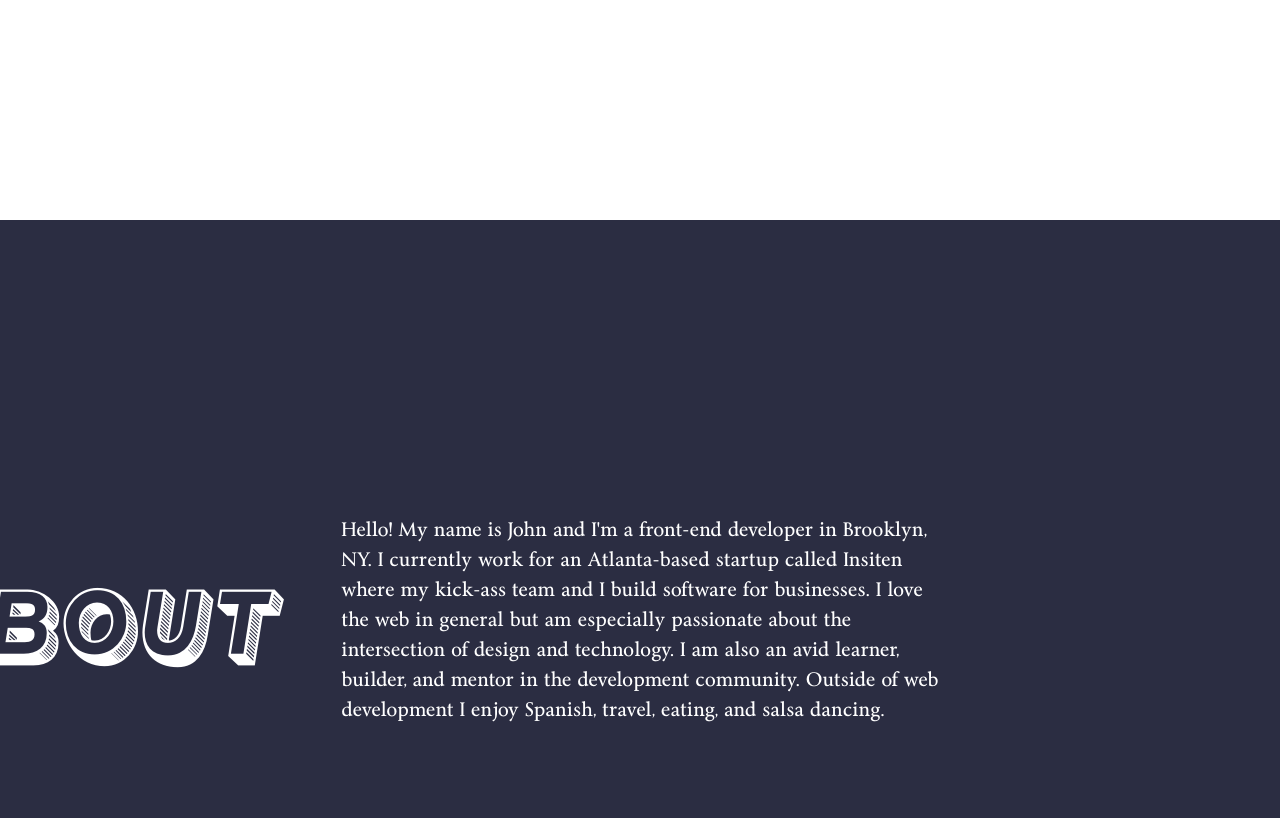
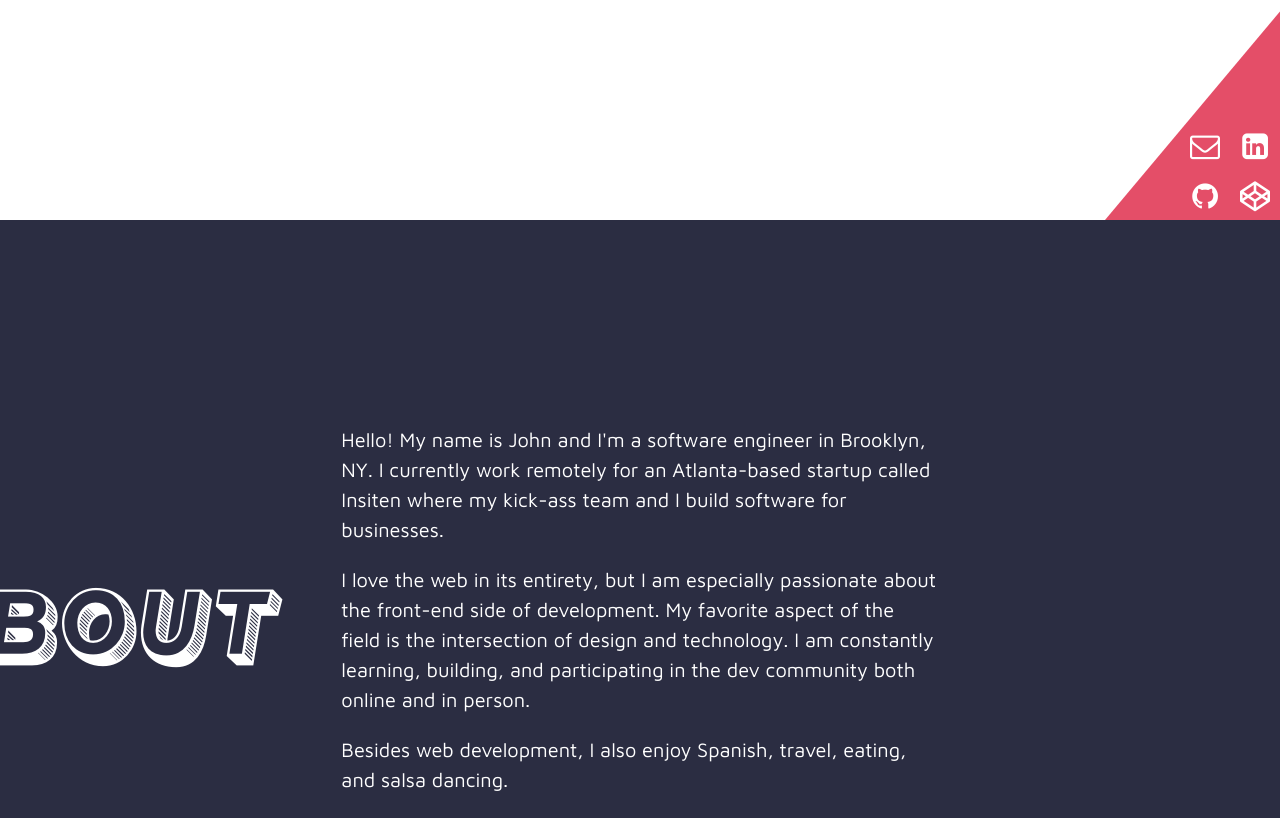
Before and after one commit to johnnycopes/personal-site, a website: page index.html in a window 1280 px wide. Shown: the part 580-1398 px from the top of the page. Drawn offline with Linux system fonts and the light colour scheme.

Commit message:
footer in place

```diff
--- a/index.html
+++ b/index.html
@@ -4,28 +4,69 @@
 	<meta charset="UTF-8">
 	<meta name="viewport" content="width=device-width, initial-scale=1.0">
 	<meta http-equiv="X-UA-Compatible" content="ie=edge">
+	<link rel="stylesheet" href="https://maxcdn.bootstrapcdn.com/font-awesome/4.7.0/css/font-awesome.min.css">
 	<link rel="stylesheet" href="css/styles.css">
 	<title>John Coppola</title>
 </head>
 <body>
-	<h1 class="name">JOHN COPPOLA</h1>
+	<h1 class="name">john coppola</h1>
 
-	<h2 class="header about-header">ABOUT</h2>
+	<h2 class="header about-header">about</h2>
 	<div class="section about">
-		<p>Hello! My name is John and I'm a front-end developer in Brooklyn, NY. I currently work for an Atlanta-based startup called Insiten where my kick-ass team and I build software for businesses. I love the web in general but am especially passionate about the intersection of design and technology. I am also an avid learner, builder, and mentor in the development community. Outside of web development I enjoy Spanish, travel, eating, and salsa dancing.</p>
+		<p>Hello! My name is John and I'm a software engineer in Brooklyn, NY. I currently work remotely for an Atlanta-based startup called Insiten where my kick-ass team and I build software for businesses.</p>
+
+		<p>I love the web in its entirety, but I am especially passionate about the front-end side of development. My favorite aspect of the field is the intersection of design and technology. I am constantly learning, building, and participating in the dev community both online and in person.</p>
+
+		<p>Besides web development, I also enjoy Spanish, travel, eating, and salsa dancing.</p>
 	</div>
 	<div class="bg about-bg"></div>
 
-	<h2 class="header experience-header">EXPERIENCE</h2>
+	<h2 class="header experience-header">experience</h2>
 	<div class="section experience">
-		<p>Text goes here</p>
+		<p>Lorem ipsum dolor sit amet, consectetur adipiscing elit. Mauris eu ante sed enim sollicitudin auctor sit amet ac dui. Vivamus eu tincidunt erat. Proin et scelerisque ipsum. Donec dolor turpis, interdum a scelerisque non, lobortis in eros. Etiam vitae metus iaculis, feugiat lectus congue, mattis purus. Donec non sem et arcu ullamcorper gravida a ut turpis. Morbi congue felis at risus vehicula interdum. Phasellus eu ipsum sed tellus pretium consequat. Fusce pharetra lacus at sem vulputate dignissim. Duis tincidunt, est et tincidunt tempor, enim eros consequat elit, vitae dignissim nisl est nec mi. Ut eleifend elementum metus vel mattis. Etiam eu efficitur lectus. Sed bibendum mattis ex sit amet molestie. Integer dapibus lobortis turpis, nec fringilla tortor rhoncus id.</p>
+
+		<p>Ut ligula massa, molestie vel convallis lacinia, iaculis dapibus sem. In id odio leo. Pellentesque volutpat tempus metus. Curabitur lobortis ligula augue, vel cursus est ornare vitae. Integer sit amet metus dui. Quisque eros justo, gravida eget libero eget, gravida feugiat nisi. Proin at convallis diam. Proin iaculis, lacus quis vulputate mattis, velit nunc pulvinar massa, et auctor massa ligula vel erat. Pellentesque ac risus suscipit, rhoncus quam non, pulvinar erat. In hac habitasse platea dictumst. Donec commodo nisl sit amet turpis scelerisque, in porta quam maximus.</p>
+
+		<p>Sed venenatis blandit tellus et pretium. Nulla facilisi. Nullam commodo, nulla ut malesuada egestas, arcu enim ullamcorper nisi, a ornare lectus nulla vitae sapien. In hac habitasse platea dictumst. Cras aliquet hendrerit nisi, eu lobortis velit scelerisque ut. Maecenas vitae ex purus. Aliquam molestie, turpis cursus imperdiet finibus, tellus justo luctus magna, ac euismod est ex et magna. Aenean pharetra erat nisl, vel feugiat mauris ornare ac. Donec bibendum semper nunc, eget varius ante lacinia nec. Duis a varius ex. In hac habitasse platea dictumst. Sed vel diam laoreet, gravida lacus tempor, gravida neque. Duis aliquet nibh sem, non aliquet massa luctus vel. Sed iaculis eleifend tellus ut tempor. Class aptent taciti sociosqu ad litora torquent per conubia nostra, per inceptos himenaeos.</p>
 	</div>
 
-	<h2 class="header contact-header">CONTACT</h2>
+	<div class="contact">
+		<ul class="contact-list">
+			<li class="icon-container">
+				<a href="mailto:jdcoppola@gmail.com">
+					<i class="fa fa-envelope-o" aria-hidden="true"></i>
+				</a>
+			</li>
+			<li class="icon-container">
+				<a href="https://www.linkedin.com/in/john-coppola/" target="_blank">
+					<i class="fa fa-linkedin-square" aria-hidden="true"></i>
+				</a>
+			</li>
+			<li class="icon-container">
+				<a href="https://github.com/johnnycopes" target="_blank">
+					<i class="fa fa-github" aria-hidden="true"></i>
+				</a>
+			</li>
+			<li class="icon-container">
+				<a href="https://codepen.io/johnnycopes/" target="_blank">
+					<i class="fa fa-codepen" aria-hidden="true"></i>
+				</a>
+			</li>
+		</ul>
+	</div>
+
+	<!-- <h2 class="header contact-header">contact</h2>
 	<div class="section contact">
 		<h4>Get in touch / learn more:</h4>
+		<ul>
+			<li>
+				<i class="fa fa-envelope-o" aria-hidden="true"></i>
+				<i class="fa fa-linkedin-square" aria-hidden="true"></i>
+				<i class="fa fa-codepen" aria-hidden="true"></i>
+			</li>
+		</ul>
 	</div>
-	<div class="bg contact-bg"></div>
+	<div class="bg contact-bg"></div> -->
 
 	<script src="js/app.js"></script>
 </body>
--- a/package.json
+++ b/package.json
@@ -1,7 +1,7 @@
 {
   "name": "johnnycopes-portfolio",
   "version": "1.0.0",
-  "description": "A new version of my personal portfolio",
+  "description": "A new version of my personal portfolio built from scratch",
   "main": "js/app.js",
   "scripts": {
     "test": "echo \"Error: no test specified\" && exit 1",
--- a/scss/_variables.scss
+++ b/scss/_variables.scss
@@ -1,7 +1,11 @@
 $blue: #2b2d42;
 $red: #ef233c;
+$dark-red: #d90429;
+$dark-gray: #8d99ae;
 $light-gray: #edf2f4;
 $white: #fff;
+
+@import url('https://fonts.googleapis.com/css?family=Maven+Pro');
 
 @font-face {
   font-family: 'Fenwick Olden';
@@ -13,5 +17,7 @@ $white: #fff;
   src: url('../assets/byington_rg.otf');
 }
 
+
+
 $display-font: 'Fenwick Olden';
-$body-copy: 'Byington Regular';
+$body-copy: 'Maven Pro';
--- a/scss/main.scss
+++ b/scss/main.scss
@@ -15,41 +15,52 @@ body {
 	font-family: $body-copy;
 	color: $blue;
 	display: grid;
-	grid-template-columns: 15% repeat(6, 1fr) 15%;
+	grid-template-columns: [full-start] minmax(1em, 15%) 1fr [main-start] repeat(4, 1fr) [main-end] 1fr 15% [full-end];
 	grid-auto-rows: minmax(100vh, auto);
 	align-items: center;
 }
 
-.job-title {
-	align-self: flex-start;
+a {
+	color: $white;
+
+	&:hover .fa {
+		transform: scale(1.1);
+	}
+}
+
+.fa {
+	transition: 100ms all ease-in-out;
+}
+
+p {
+	margin-bottom: 2rem;
 }
 
 .name {
+	grid-column: 2 / 8;
+	grid-row: 1;
 	line-height: 1;
 	font-size: 15rem;
 	font-family: $display-font;
 	transform: rotate(-7deg);
 	margin-bottom: 7.5rem;
 	text-align: center;
-	grid-column: 2 / 8;
-	grid-row: 1;
 }
 
 .header {
 	grid-column: 1;
 	font-size: 10rem;
 	writing-mode: sideways-lr;
-	color: $white;
 	font-family: $display-font;
 	justify-self: center;
 }
 
 .section {
-	grid-column: 3 / 7;
+	grid-column: main;
 }
 
 .bg {
-	grid-column: 1 / 9;
+	grid-column: full;
 	background: $blue;
 	align-self: stretch;
 	z-index: -1;
@@ -61,6 +72,7 @@ body {
 
 	&-header {
 		grid-row: 2;
+		color: $white;
 	}
 
 	&-bg {
@@ -69,23 +81,49 @@ body {
 }
 
 .experience {
+	margin: 20rem 0;
 	grid-row: 3;
 
 	&-header {
 		grid-row: 3;
-		color: $blue;
 	}
 }
 
 .contact {
-	grid-row: 4;
-	color: $white;
+	position: fixed;
+	width: 215px;
+	height: 215px;
+	font-size: 3rem;
+	bottom: 0;
+	right: 0;
+	justify-self: center;
+	display: flex;
+	flex-direction: column;
+	justify-content: flex-end;
+	align-items: flex-end;
+	z-index: 1;
 
-	&-header {
-		grid-row: 4;
-	}
+	&-list {
+		display: grid;
+		grid-template-columns: 50px 50px;
+		grid-template-rows: 50px 50px;
+		justify-items: center;
+		align-items: center;
+		background-clip: text;
+		color: $white;
 
-	&-bg {
-		grid-row: 4;
+		&::before {
+			content: "";
+			width: 100%;
+			height: 100%;
+			top: 0;
+			left: 40px;
+			position: absolute;
+			background: $dark-red;
+			transform: skewX(-40deg);
+			transform-origin: bottom right;
+			z-index: -1;
+			opacity: 0.7;
+		}
 	}
 }
```
Also changed, not shown: css/styles.css, 1 other file.
